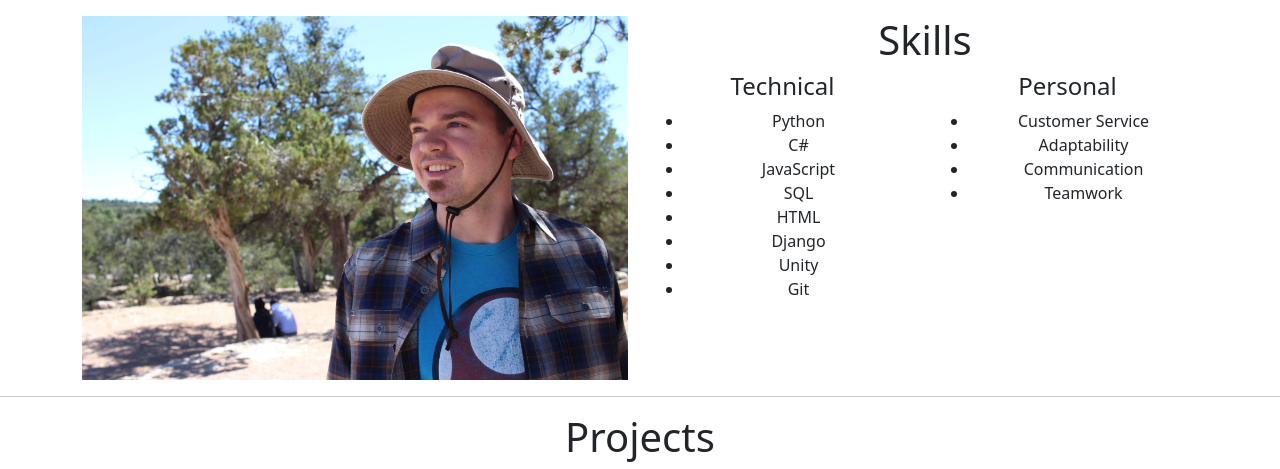
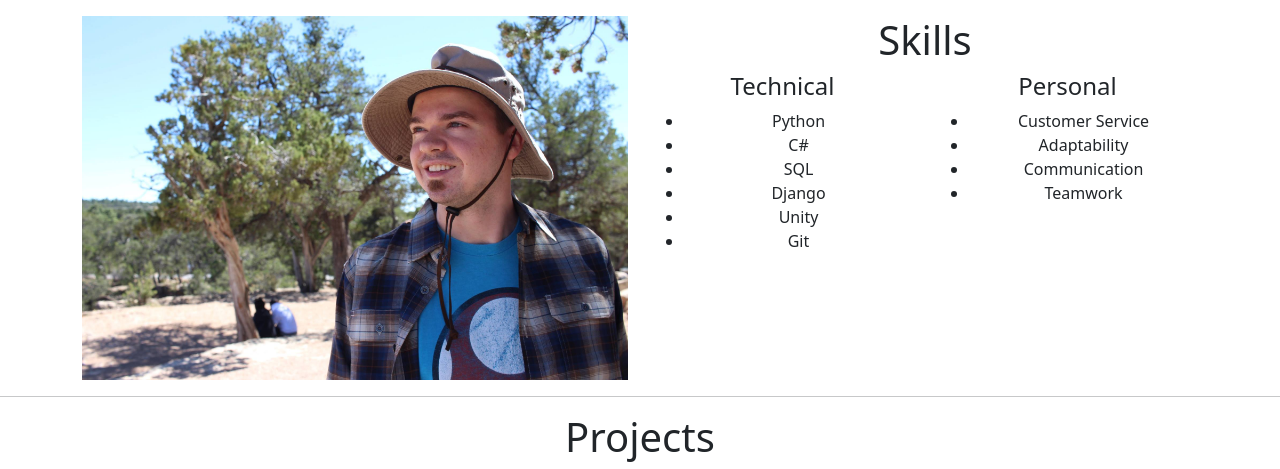
Before and after one commit to lee-mccarthy/personalwebsite, a Django app: template personalwebsite/portfolio/templates/portfolio/index.html in a window 1280 px wide. Shown: the part 56-525 px from the top of the page. Run offline with Django 3.2, Linux system fonts and the light colour scheme; the template is opened without the code that fills it: values that come from a table or form of the project are taken from there, others are empty; parts of the project's set-up code (start-up, migrations or seed data) failed here and were passed over.

Commit message:
Removed skills that I'm not that confident in

```diff
--- a/personalwebsite/portfolio/templates/portfolio/index.html
+++ b/personalwebsite/portfolio/templates/portfolio/index.html
@@ -16,9 +16,7 @@
           <ul>
             <li>Python</li>
             <li>C#</li>
-            <li>JavaScript</li>
             <li>SQL</li>
-            <li>HTML</li>
             <li>Django</li>
             <li>Unity</li>
             <li>Git</li>
```
